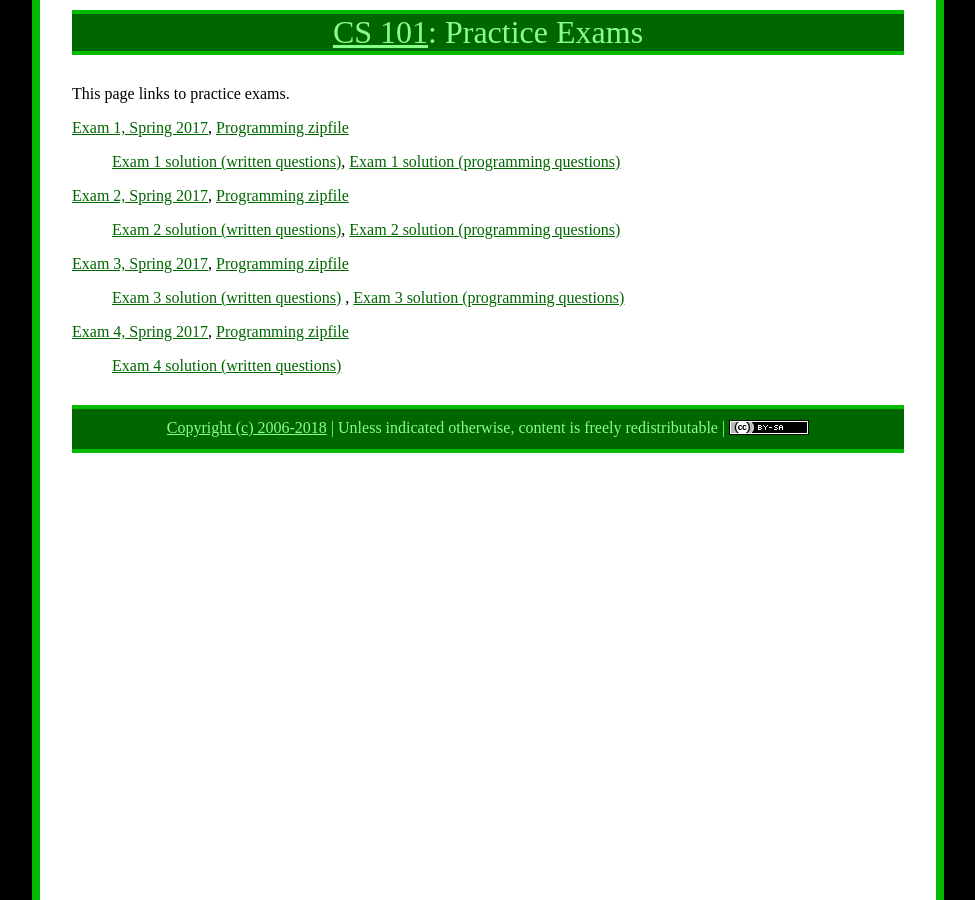
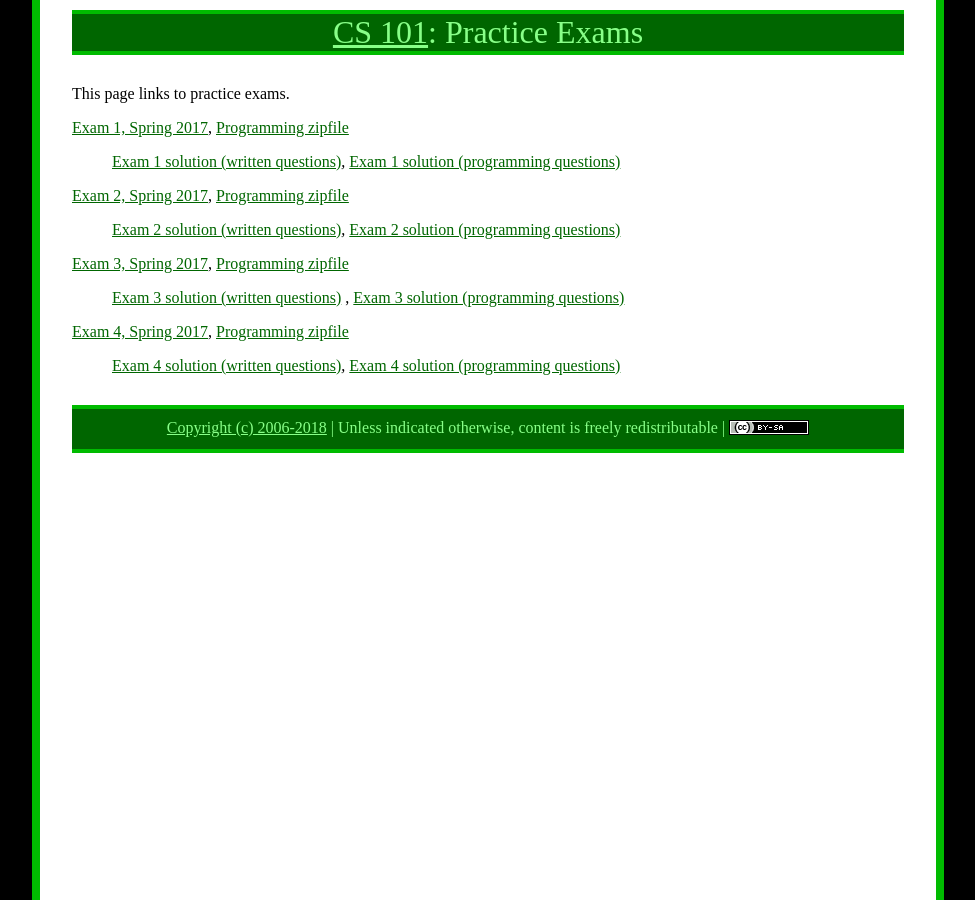
Before and after one commit to ycpcs/cs101-spring2018, a Jekyll site: the page built from practice/index.md, in a window 1280 px wide. Shown: the whole page, without its empty margins (152-1127 px from the left). Built offline with Jekyll 4.4.1, drawn with Linux system fonts in a browser that asks for light colours.

Commit message:
solution to exam 4 programming questions

```diff
--- a/practice/index.md
+++ b/practice/index.md
@@ -19,8 +19,4 @@
 
 [Exam 4, Spring 2017](cs101-spring2017-exam04.pdf), [Programming zipfile](CS101_Exam04.zip)
 
-> [Exam 4 solution (written questions)](cs101-spring2017-exam04-solution.pdf)
-
-<!--
- , [Exam 4 solution (programming questions)](CS101_Exam04_Solution.zip)
--->
+> [Exam 4 solution (written questions)](cs101-spring2017-exam04-solution.pdf), [Exam 4 solution (programming questions)](CS101_Exam04_Solution.zip)
```
Also changed, not shown: 1 other file.
